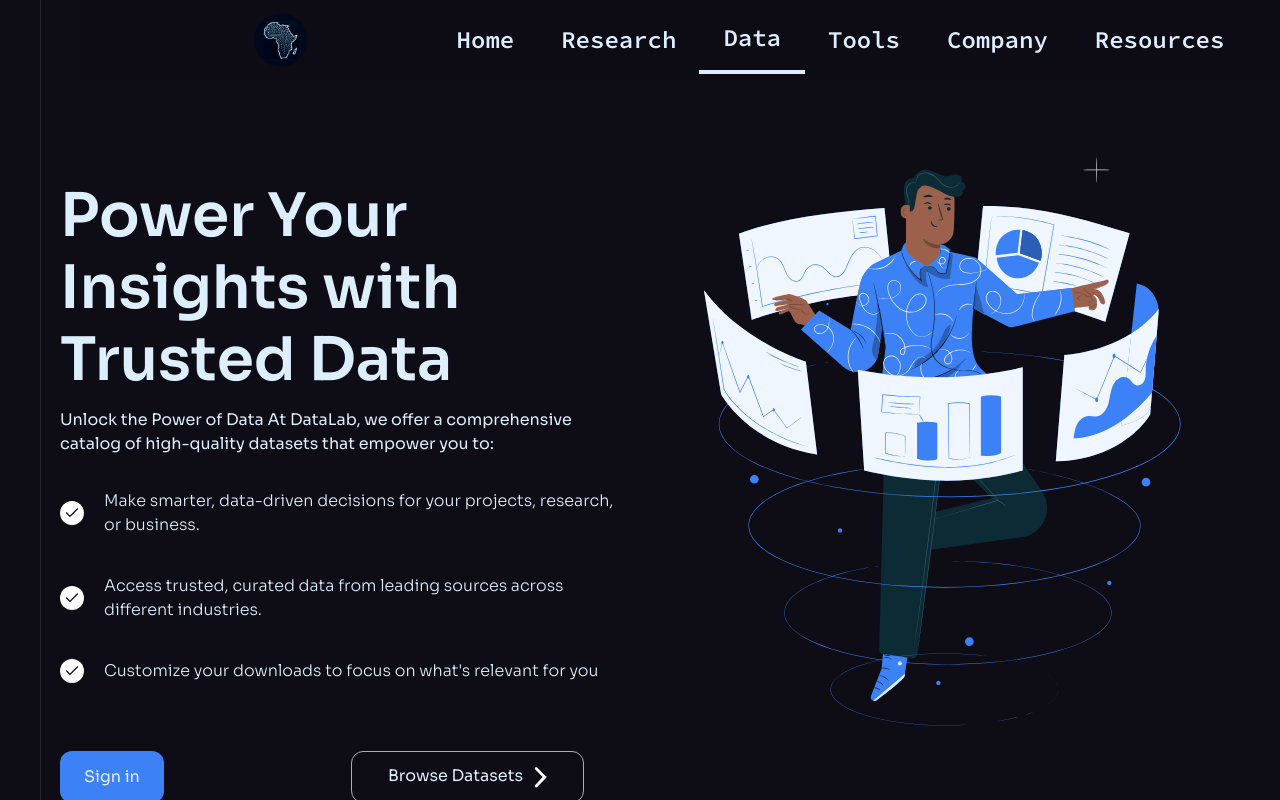
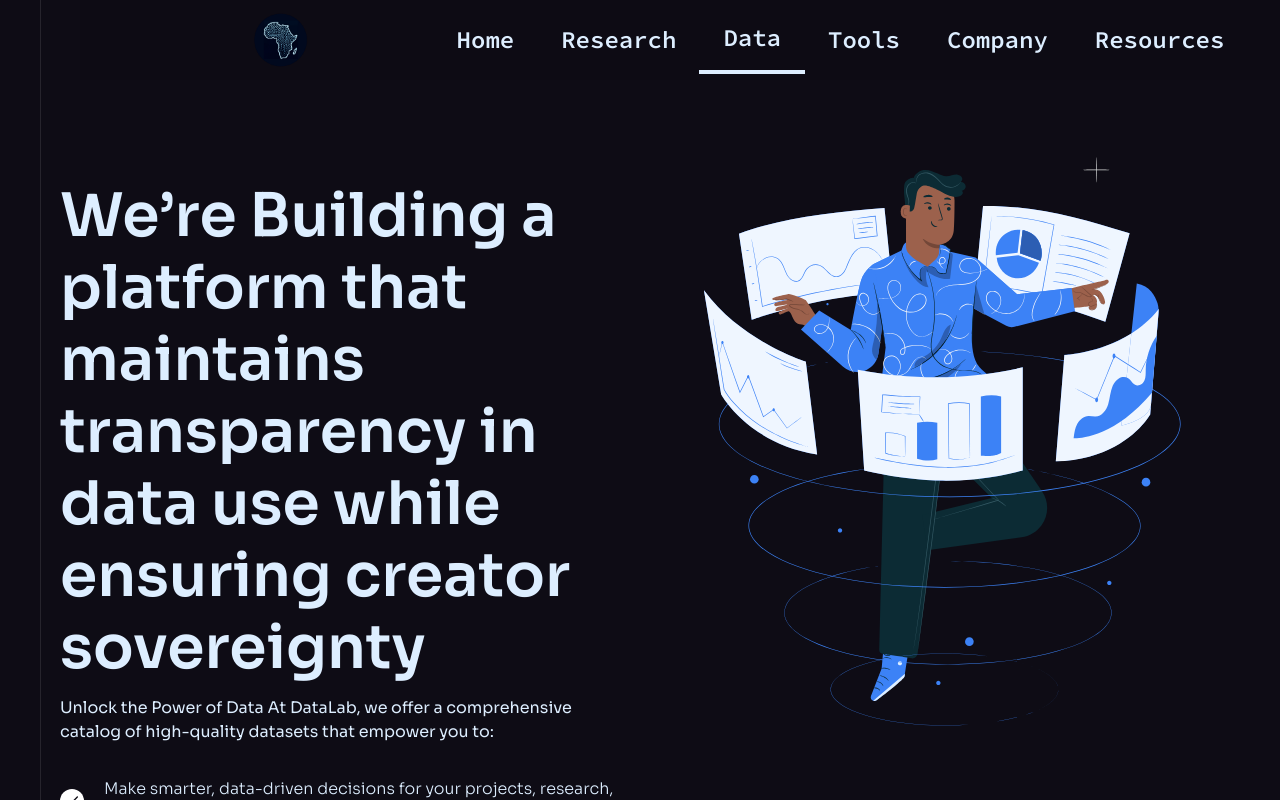
Before and after one commit to Datawise-Africa/datawise_frontend, a React (Vite) app: page /datalab in a window 1280 px wide. Shown: the top 800 px of the page. Built offline with nearby package versions, Linux system fonts and the light colour scheme.

Commit message:
Modified Data title

```diff
--- a/src/pages/data/Data.jsx
+++ b/src/pages/data/Data.jsx
@@ -39,7 +39,7 @@ const Data = () => {
           <div className="grid grid-cols-1 lg:grid-cols-2 gap-8 items-start">
           <div className="md:mt-10"> {/* Should be on the left  */}
             <h1 className="h1 mt-5 text-n-14">
-              Power Your Insights with Trusted Data
+              We’re Building a platform that maintains transparency in data use while ensuring creator sovereignty
             </h1>
 
             <p className="p mt-3">
```
